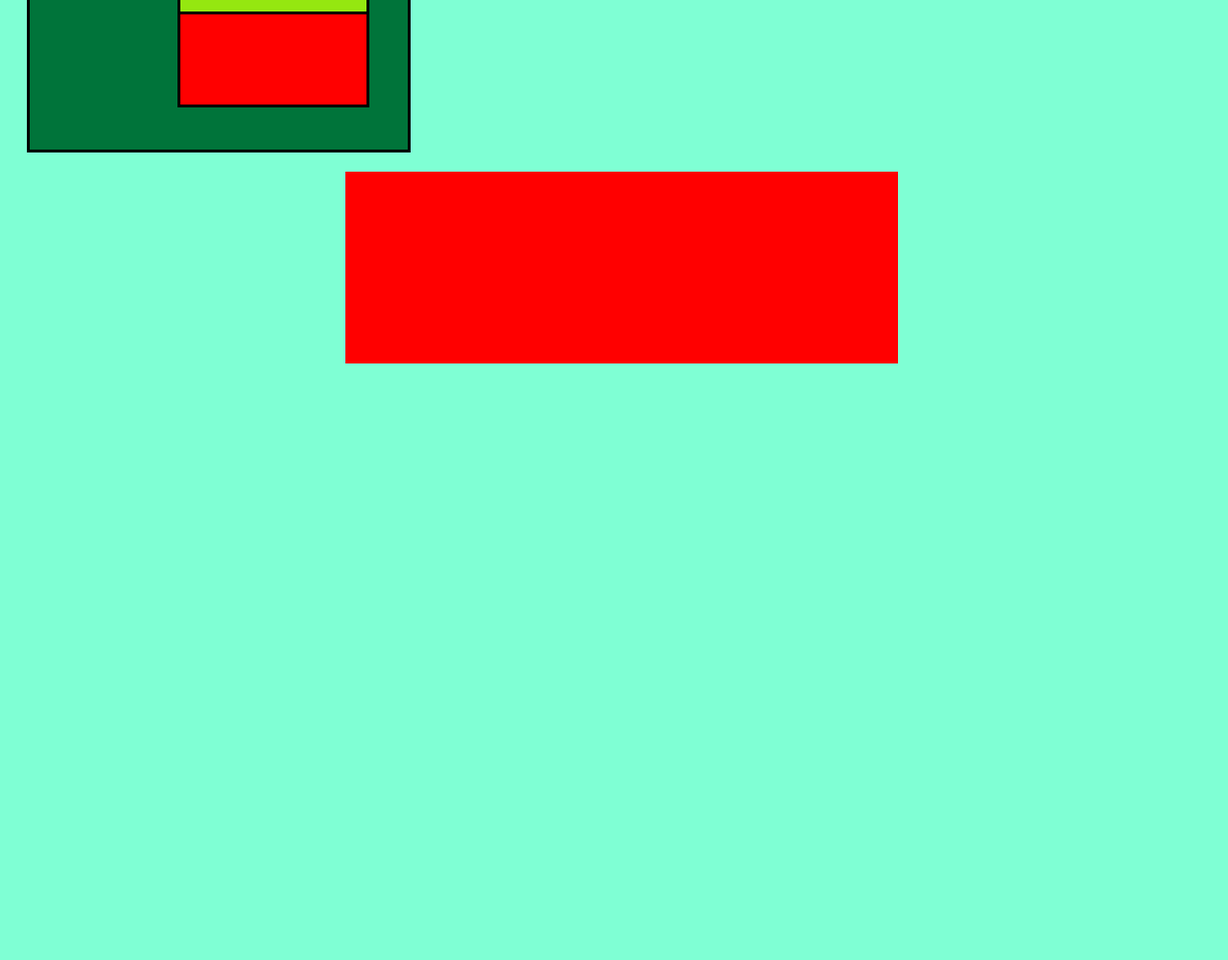
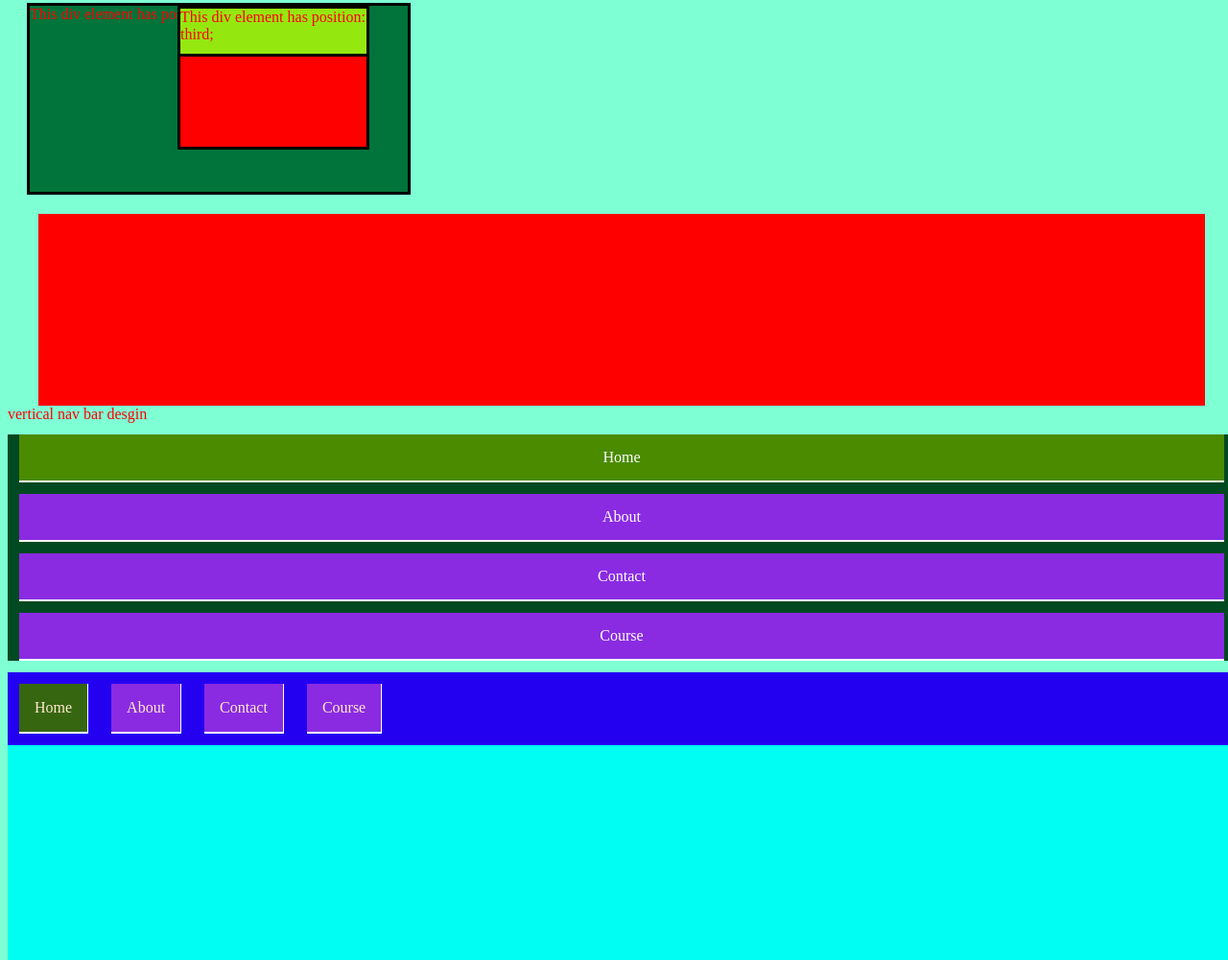
Before and after one commit to bokul-islam/csstag2, a plain HTML site: page index.html in a window 1280 px wide. Shown: the part 824-1825 px from the top of the page at 96% size. Before the commit the page ends 1524 px from the top, so only its background shows below. Drawn offline with Linux system fonts and the light colour scheme.

Commit message:
csspartice2 nav added

```diff
--- a/index.html
+++ b/index.html
@@ -8,15 +8,18 @@
 </head>
 <body>
     <div id="container">
-        <!--this is css useing list-->
+
+
+
+        this is css useing list
        <ul>
         <li>car</li>
         <li>bike</li>
         <li>rickshaw</li>
        </ul>
-    <!--this is css useing link-->
+    this is css useing link
     <a href="https://www.w3schools.com/css/css_table.asp">this is a link</a>
-    <!--this is css useing table-->
+    this is css useing table
     <table id="customers">
         <tr>
           <th>Company</th>
@@ -74,7 +77,7 @@
           <td>France</td>
         </tr>
       </table>
-      <!--this is position using css -->
+      this is position using css
       <div class="relative">
         This div element has position: relative;
         <div class="absolute">
@@ -90,6 +93,25 @@
         </div>
       </div>
 
+    vertical nav bar desgin
+      <nav>
+        <ul>
+          <li><a class="active" href="#home">Home</a></li>
+          <li><a href="about">About</a></li>
+          <li><a href="contact">Contact</a></li>
+          <li><a href="course">Course</a></li>
+        </ul>
+      </nav>
+
+    <nav class="nav3">
+      <ul class="ul3">
+        <li><a class="active" href="#home">Home</a></li>
+        <li><a href="about">About</a></li>
+        <li><a href="contact">Contact</a></li>
+        <li><a href="course">Course</a></li>
+      </ul>
+    </nav>
+
  </div>
 </body>
 </html>
--- a/style.css
+++ b/style.css
@@ -9,6 +9,7 @@ body{
     width: 100%;
 
 }
+
 ul{
     background-color: black;
     padding: 20px;
@@ -96,6 +97,66 @@ div.relative {
   .center{
     background-color: red;
     height: 200px;
-    width: 45%;
+    width: 95%;
     margin: auto;
   }
+
+nav ul{
+    list-style-type: none;
+    margin: 0px;
+    padding: 0px;
+    width: 100% !important;
+    background-color: rgb(0, 73, 33);
+
+}
+li a{
+    display: block;
+    text-decoration: none;
+    padding: 15px;
+    color: rgb(255, 255, 255);
+    text-align: center;
+    border-bottom: 2px solid white;
+
+}
+li a:hover{
+    padding: 15px;
+    color: rgb(255, 255, 255);
+    background-color: black;
+
+}
+
+li a.active {
+    background-color: #4a8b00;
+    color: white;
+  }
+
+   .nav3{
+    height: 300px;
+    width: 100% !important;
+    background-color: rgb(0, 255, 242);
+   }
+   .ul3{
+    list-style-type: none !important;
+    background-color: rgb(36, 0, 241) !important;
+    margin: 0px;
+    padding: 0px;
+    overflow: hidden !important;
+}
+.ul3 li{
+    float: left !important;
+    border-right: 1px solid white !important;
+}
+.ul3 li a{
+    display: block !important;
+   text-decoration: none !important;
+   color: blanchedalmond !important;
+   padding: 16px !important;
+   text-align: center !important;
+
+}
+.ul3 li a:hover {
+    background-color: #252121 !important;
+  }
+  .ul3 li .active{
+    background-color: rgb(55, 102, 17) !important;
+  }
```
